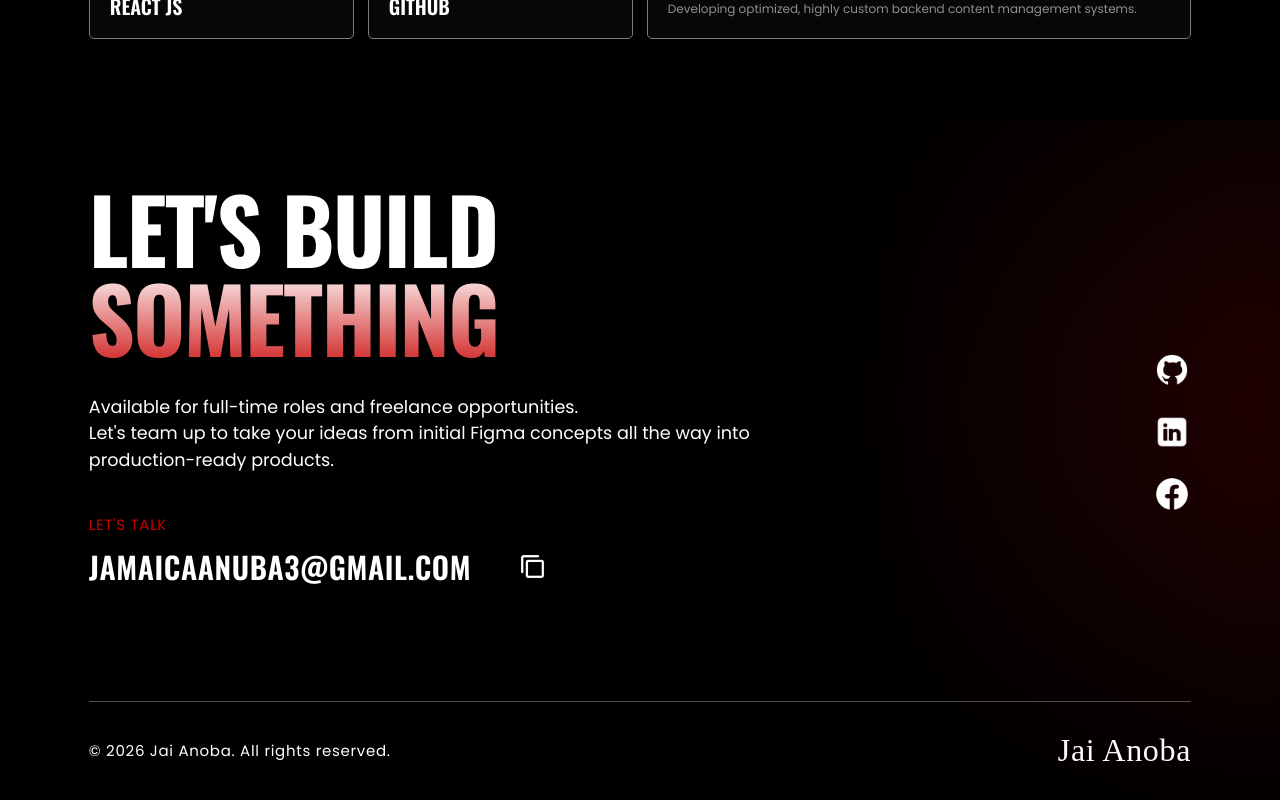
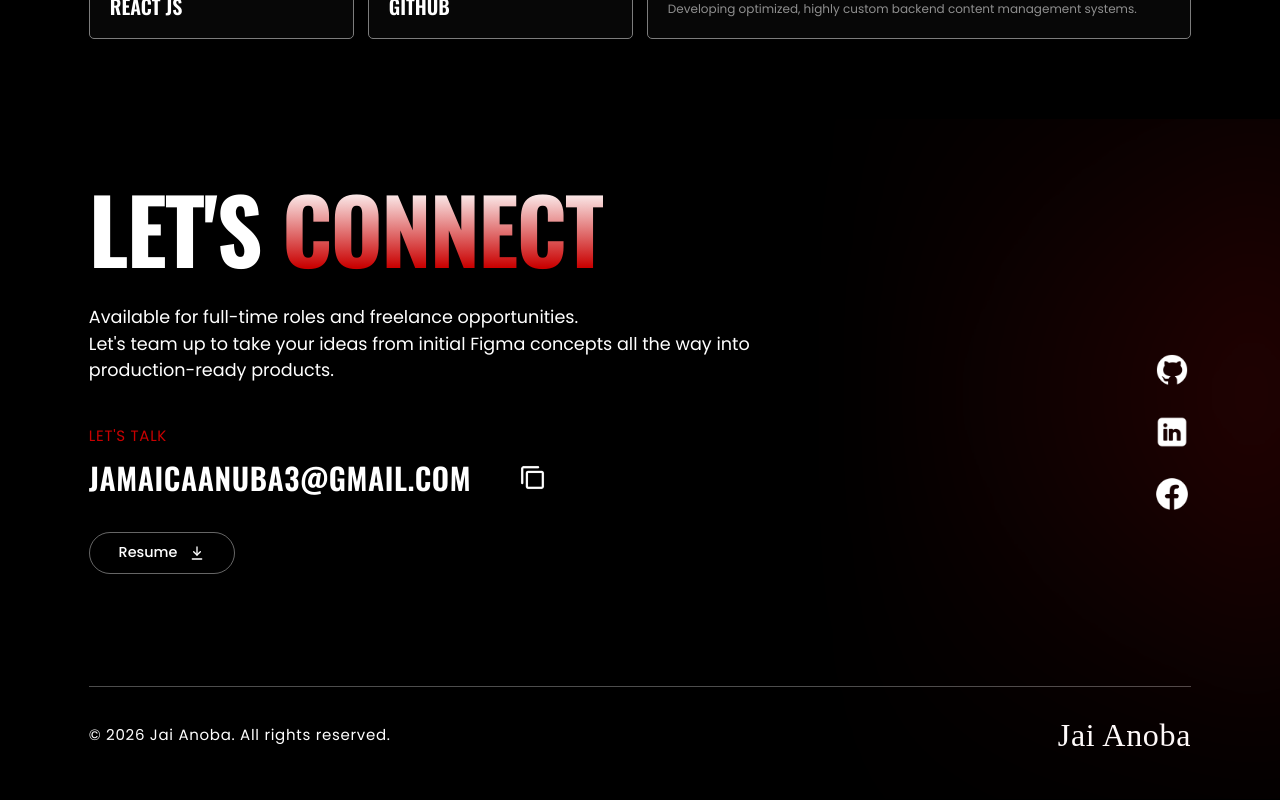
Before and after one commit to JaiAnoba/Portfolio, a React (Vite) app: page / in a window 1280 px wide. Shown: the part 4039-4839 px from the top of the page. Built offline with nearby package versions, Linux system fonts and the light colour scheme; a web font is replaced by a local one.

Commit message:
added resume

```diff
--- a/src/components/Contact.css
+++ b/src/components/Contact.css
@@ -114,6 +114,50 @@
 
 .contact-copy:hover img {
   filter: invert(18%) sepia(94%) saturate(7252%) hue-rotate(359deg) brightness(100%) contrast(118%);
+}
+
+.contact-actions {
+  margin-top: 2rem;
+}
+
+.contact-resume-btn {
+  display: inline-flex;
+  align-items: center;
+  gap: 0.75rem;
+
+  padding: 0.6rem 1.8rem;
+
+  border: 1px solid rgba(255, 255, 255, 0.4);
+  border-radius: 999px;
+
+  background: transparent;
+  color: #fff;
+
+  font-family: var(--font-poppins);
+  font-size: 0.9rem;
+  font-weight: 500;
+  text-decoration: none;
+
+  transition:
+    transform 0.3s ease,
+    background 0.3s ease,
+    border-color 0.3s ease,
+    box-shadow 0.3s ease;
+}
+
+.contact-resume-btn svg {
+  transition: transform 0.3s ease;
+}
+
+.contact-resume-btn:hover {
+  transform: translateY(-3px);
+  border-color: #ff0000;
+  background: rgba(255, 0, 0, 0.08);
+  box-shadow: 0 0 20px rgba(255, 0, 0, 0.2);
+}
+
+.contact-resume-btn:hover svg {
+  transform: translateY(2px);
 }
 
 .contact-socials {
--- a/src/components/Contact.tsx
+++ b/src/components/Contact.tsx
@@ -29,7 +29,7 @@ export default function Contact() {
       <div className="contact-layout">
         <div className="contact-left">
           <h2 className="contact-title">
-            LET&apos;S BUILD <span className="gradient-text-vertical">SOMETHING</span>
+            LET&apos;S <span className="gradient-text-vertical">CONNECT</span>
           </h2>
 
           <p className="contact-desc">
@@ -56,6 +56,32 @@ export default function Contact() {
               </button>
             </div>
           </div>
+
+          <div className="contact-actions">
+            <a
+              href="/resume/ANUBA_RESUME.pdf"
+              download
+              className="contact-resume-btn"
+            >
+              Resume
+
+              <svg
+                width="16"
+                height="16"
+                viewBox="0 0 24 24"
+                fill="none"
+                stroke="currentColor"
+                strokeWidth="2"
+                strokeLinecap="round"
+                strokeLinejoin="round"
+                aria-hidden="true"
+              >
+                <path d="M12 3v12" />
+                <path d="M7 10l5 5 5-5" />
+                <path d="M5 21h14" />
+              </svg>
+            </a>
+          </div>
         </div>
 
         <div className="contact-right">
--- a/src/index.css
+++ b/src/index.css
@@ -63,7 +63,7 @@ ul {
 }
 
 .gradient-text-vertical {
-  background: linear-gradient(180deg, #ffffff 10%, #c90000 100%, #4a0000 80%);
+  background: linear-gradient(180deg, #ffffff 20%, #c90000 80%);
   -webkit-background-clip: text;
   -webkit-text-fill-color: transparent;
   background-clip: text;
```
Also changed, not shown: 1 other file (tests, documents, lock files or other folders).
